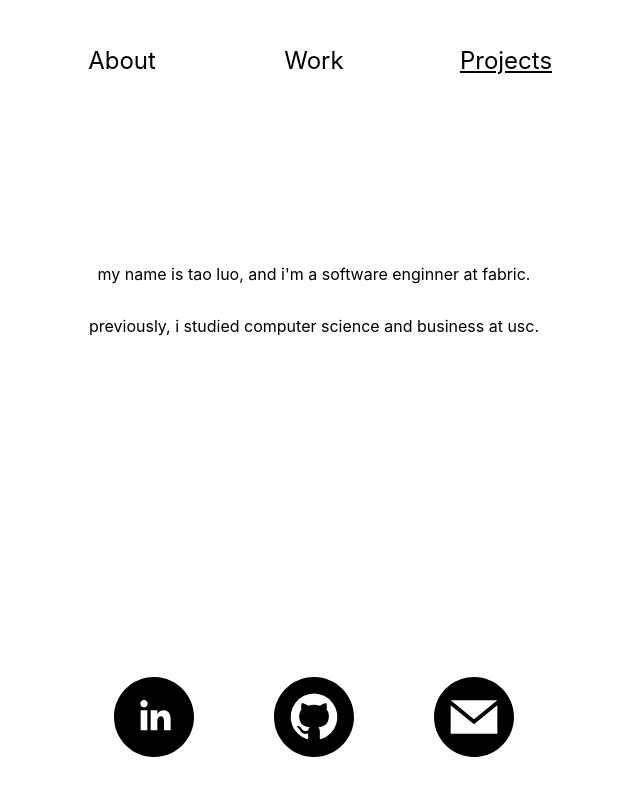
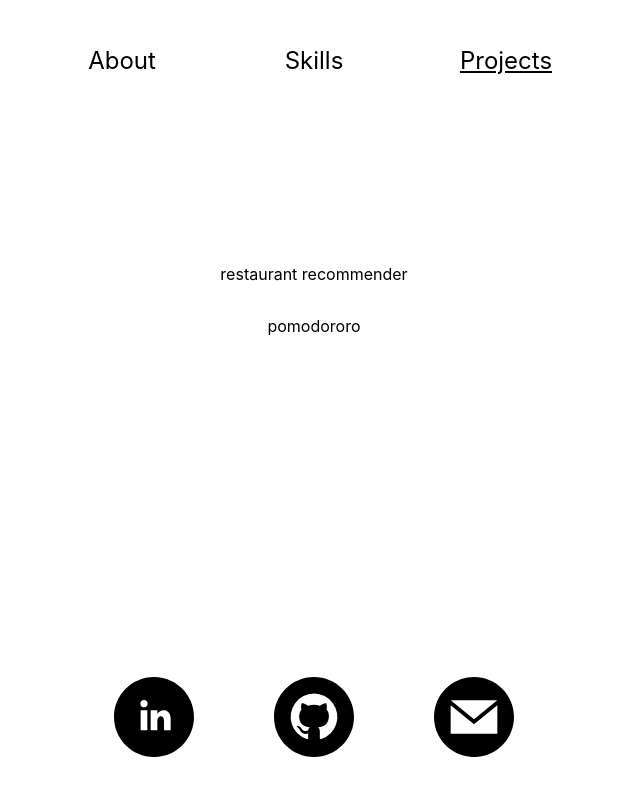
Before and after one commit to nameistao/Personal_Website, a Next.js app: page / in a window 1280 px wide. Both pictures are taken after a click on the element "Projects". Shown: the top 796 px of the page, without its empty margins (326-966 px from the left). Built offline with nearby package versions, Linux system fonts and the light colour scheme.

Commit message:
add other pages

```diff
--- a/components/Header.tsx
+++ b/components/Header.tsx
@@ -49,7 +49,7 @@ interface IProps {
 
 const Header = ({ curPage, setCurPage }: IProps) => {
   const aboutClickHandler = () => setCurPage("about");
-  const workClickHandler = () => setCurPage("work");
+  const skillsClickHandler = () => setCurPage("skills");
   const projectsClickHandler = () => setCurPage("projects");
 
   return (
@@ -59,10 +59,10 @@ const Header = ({ curPage, setCurPage }: IProps) => {
       ) : (
         <StyledPageLink onClick={aboutClickHandler}>About</StyledPageLink>
       )}
-      {curPage === "work" ? (
+      {curPage === "skills" ? (
         <UnderLinedPageLink>Work</UnderLinedPageLink>
       ) : (
-        <StyledPageLink onClick={workClickHandler}>Work</StyledPageLink>
+        <StyledPageLink onClick={skillsClickHandler}>Skills</StyledPageLink>
       )}
       {curPage === "projects" ? (
         <UnderLinedPageLink>Projects</UnderLinedPageLink>
--- a/components/Main.tsx
+++ b/components/Main.tsx
@@ -1,5 +1,7 @@
 import styled from "styled-components";
 import About from "components/mainPages/About";
+import Skills from "components/mainPages/Skills";
+import Projects from "components/mainPages/Projects";
 
 const StyledMain = styled.main`
   width: 100vw;
@@ -14,7 +16,9 @@ interface IProps {
 const Main = ({ curPage }: IProps) => {
   return (
     <StyledMain>
-      <About />
+      {curPage == "about" && <About />}
+      {curPage == "skills" && <Skills />}
+      {curPage == "projects" && <Projects />}
     </StyledMain>
   );
 };
--- /dev/null
+++ b/components/mainPages/Projects.tsx
@@ -0,0 +1,22 @@
+import styled from "styled-components";
+
+const StyledAbout = styled.div`
+  display: flex;
+  flex-direction: column;
+  width: 80%;
+  height: 100%;
+  padding: 10%;
+  margin: auto;
+  text-align: center;
+`;
+
+const Projects = () => {
+  return (
+    <StyledAbout>
+      <p>restaurant recommender</p>
+      <p>pomodororo</p>
+    </StyledAbout>
+  );
+};
+
+export default Projects;
--- /dev/null
+++ b/components/mainPages/Skills.tsx
@@ -0,0 +1,21 @@
+import styled from "styled-components";
+
+const StyledAbout = styled.div`
+  display: flex;
+  flex-direction: column;
+  width: 80%;
+  height: 100%;
+  padding: 10%;
+  margin: auto;
+  text-align: center;
+`;
+
+const Skills = () => {
+  return (
+    <StyledAbout>
+      <p>go, typescript, javascript, java, python, ruby</p>
+    </StyledAbout>
+  );
+};
+
+export default Skills;
```
